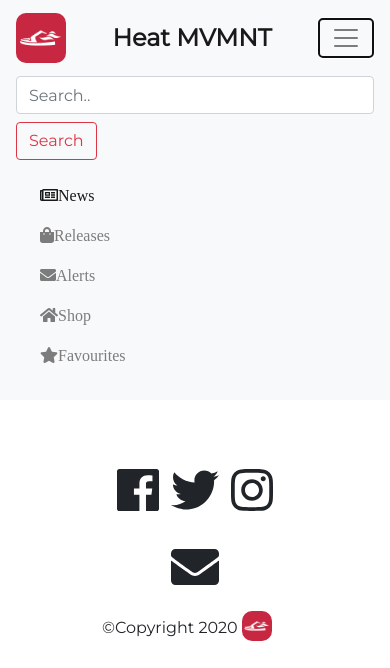
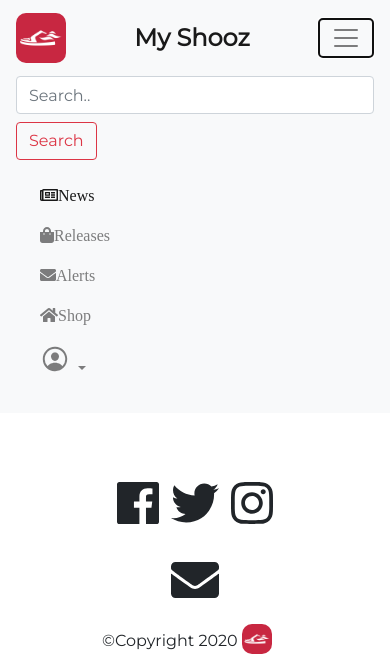
Before and after one commit to Harmeet-singh-Khalsa/mainpage, a plain HTML site: page Desktop/Heat MVMNT/index.html in a window 390 px wide. Both pictures are taken after a click on the button "Toggle navigation". Drawn offline with nearby package versions, Linux system fonts and the light colour scheme.

Commit message:
Third commit

```diff
--- a/Desktop/Heat MVMNT/css/styles.css
+++ b/Desktop/Heat MVMNT/css/styles.css
@@ -34,7 +34,9 @@ body
   margin: 5% 3% 5% 0;
 }
 
-
+.profileicon{
+  font-size:  30px;
+}
 /* footer section */
 #footer
 {
--- a/Desktop/Heat MVMNT/css/styles2.css
+++ /dev/null
@@ -1,24 +0,0 @@
-
-.navbar-brand
-{
-
-  color: white;
-  font-size: 2.5rem;
-  font-weight: bold;
-}
-
-.navbar
-{
-  margin:0 25px;
-  padding-bottom: 4.5rem;
-
-}
-.nav-item
-{
-  padding: 0 1.5rem;
-}
-.nav-link
-{
-  font-family: "Montserrat-light";
-  font-size: 1.25rem;
-}
--- a/Desktop/Heat MVMNT/index.html
+++ b/Desktop/Heat MVMNT/index.html
@@ -18,6 +18,7 @@
   <!-- google fonts -->
   <link href="https://fonts.googleapis.com/css?family=Montserrat|Ubuntu&display=swap" rel="stylesheet">
   <link rel="stylesheet" href="https://cdnjs.cloudflare.com/ajax/libs/font-awesome/4.7.0/css/font-awesome.min.css">
+  <script src="https://unpkg.com/ionicons@5.0.0/dist/ionicons.js"></script>
 
 
 </head>
@@ -32,7 +33,7 @@
     <nav class="navbar navbar-expand-lg navbar-light bg-light">
       <a class="navbar-brand" href="#">
    <img class='image'src="images/icon.png" width="50" height="50" alt="">
- </a>  <a class="navbar-brand" href="#">Heat MVMNT</a>
+ </a>  <a class="navbar-brand" href="#">My Shooz</a>
       <button class="navbar-toggler" type="button" data-toggle="collapse" data-target="#navbarSupportedContent" aria-controls="navbarSupportedContent" aria-expanded="false" aria-label="Toggle navigation">
         <span class="navbar-toggler-icon"></span>
       </button>
@@ -55,9 +56,18 @@
           <li class="nav-item">
             <a class="nav-link " href="#"><i class="fas fa-home"></i>Shop</a>
           </li>
-          <li class="nav-item">
-            <a class="nav-link " href="#"><i class="fas fa-star"></i>Favourites</a>
-          </li>
+          <li class="nav-item dropdown">
+       <a class="nav-link dropdown-toggle" href="#" id="navbarDropdown" role="button" data-toggle="dropdown" aria-haspopup="true" aria-expanded="false"><ion-icon class="profileicon" name="person-circle-outline"></ion-icon>
+       </a>
+       <div class="dropdown-menu" aria-labelledby="navbarDropdown">
+         <a class="dropdown-item" href="#">orders</a>
+         <a class="dropdown-item" href="#">address</a>
+         <a class="dropdown-item" href="#"></a>
+         <a class="dropdown-item" href="#"></i>Favourites</a>
+
+
+     </li>
+
         </ul>
 
       </div>
```
